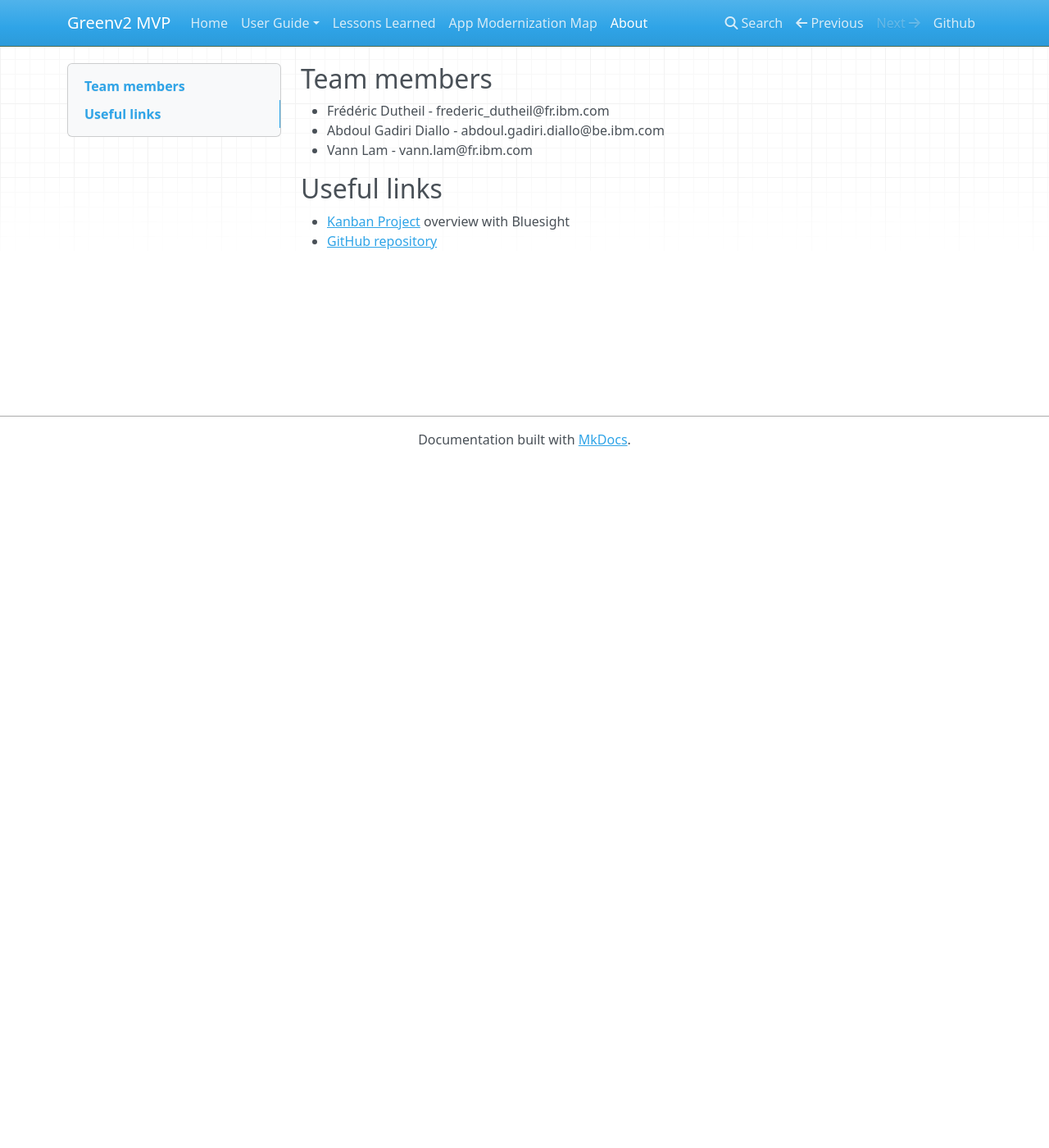
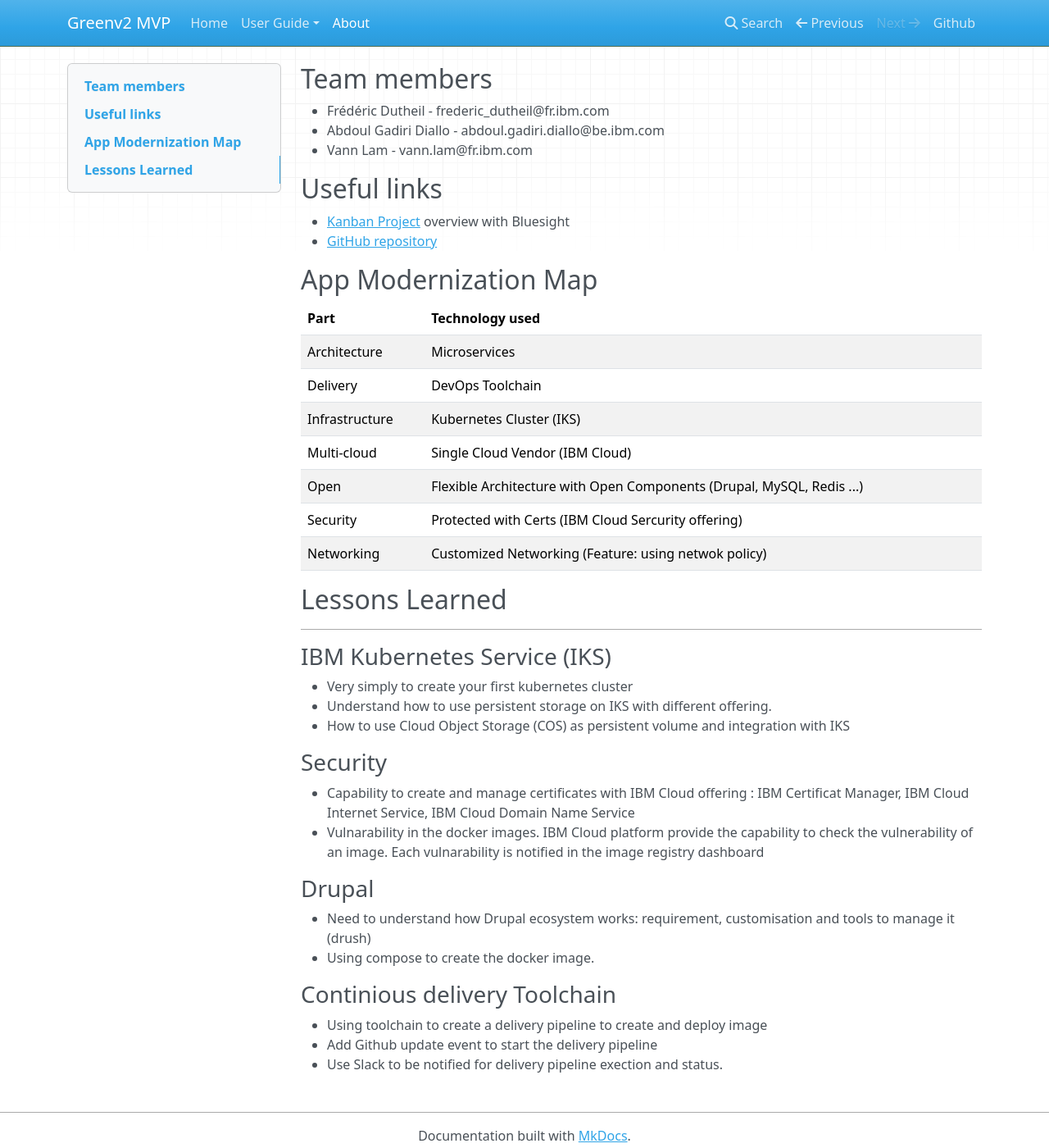
Before and after one commit to fdut/Greenv2, an MkDocs documentation site: the page built from docs/about.md, in a window 1280 px wide and 1400 px high. Shown: the whole window at 82% size. Built offline with MkDocs 1.6.1, drawn with Linux system fonts in a browser that asks for light colours; nearby versions of some CDN libraries.

Commit message:
Update mkdocs

```diff
--- a/docs/about.md
+++ b/docs/about.md
@@ -8,3 +8,41 @@
 
 * [Kanban Project](https://www.bluesight.io/squads/18546/board) overview with Bluesight
 * [GitHub repository](https://github.com/fdut/Greenv2)
+
+## App Modernization Map
+
+Part  | Technology used
+------------- | -------------
+Architecture  | Microservices
+Delivery  | DevOps Toolchain
+Infrastructure  | Kubernetes Cluster (IKS)
+Multi-cloud  | Single Cloud Vendor (IBM Cloud)
+Open  | Flexible Architecture with Open Components (Drupal, MySQL, Redis ...)
+Security  | Protected with Certs (IBM Cloud Sercurity offering)
+Networking | Customized Networking (Feature: using netwok policy)
+
+## Lessons Learned
+
+---
+
+### IBM Kubernetes Service (IKS)
+
+* Very simply to create your first kubernetes cluster
+* Understand how to use persistent storage on IKS with different offering.
+* How to use Cloud Object Storage (COS) as persistent volume and integration with IKS
+
+### Security
+
+* Capability to create and manage certificates with IBM Cloud offering : IBM Certificat Manager, IBM Cloud Internet Service, IBM Cloud Domain Name Service
+* Vulnarability in the docker images. IBM Cloud platform provide the capability to check the vulnerability of an image. Each vulnarability is notified in the image registry dashboard
+
+### Drupal
+
+* Need to understand how Drupal ecosystem works: requirement, customisation and tools to manage it (drush)
+* Using compose to create the docker image.
+
+### Continious delivery Toolchain
+
+* Using toolchain to create a delivery pipeline to create and deploy image
+* Add Github update event to start the delivery pipeline
+* Use Slack to be notified for delivery pipeline exection and status.
--- a/mkdocs.yml
+++ b/mkdocs.yml
@@ -12,9 +12,7 @@
         - Initial Setup: INITIAL-SETUP.md
         - Deployment: DEPLOY-CONTAINERS.md
         - Certificates: CERTIFICATE-SETUP.md
-        - 'Cloud Object Storage': 'Drupal-Cloud-Object-Storage.md'
-    - Lessons Learned: lessons.md
-    - App Modernization Map: appmodernizationmap.md
+        - Cloud Object Storage: Drupal-Cloud-Object-Storage.md
     - About: about.md
 
 extra_css:
```
